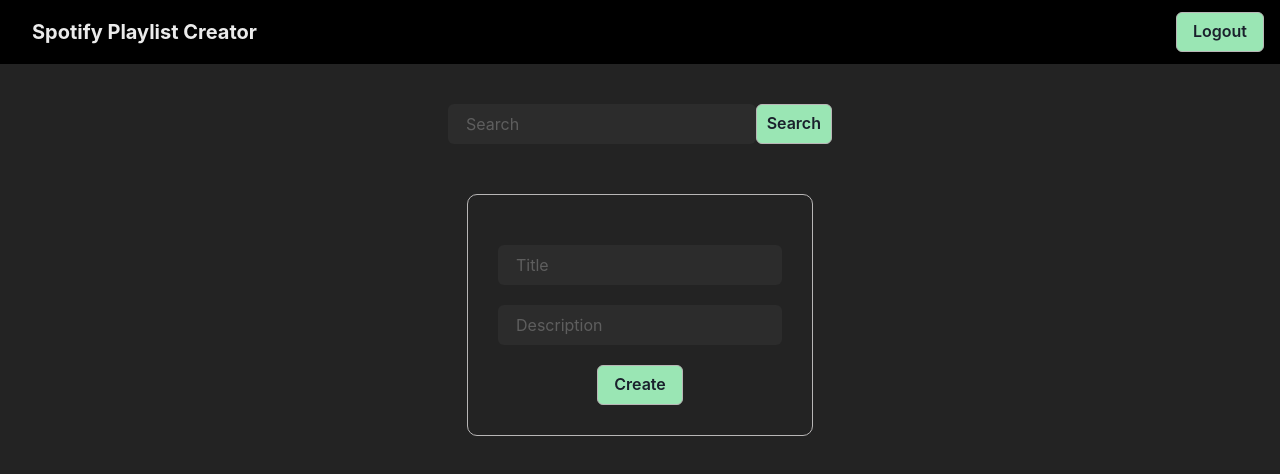
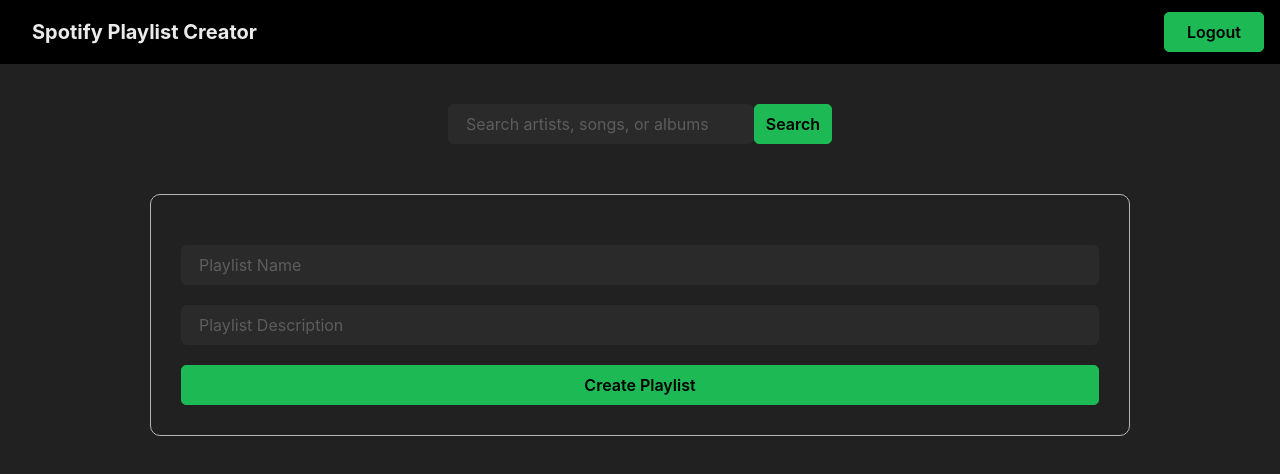
Before and after one commit to rooneyaan10/my-app, a React (Create React App) app: page /create-playlist in a window 1280 px wide. Shown: the top 474 px of the page. Built offline with nearby package versions, Linux system fonts and the light colour scheme; no server answers.

Commit message:
more spotify-like

```diff
--- a/src/components/Form/index.tsx
+++ b/src/components/Form/index.tsx
@@ -1,7 +1,7 @@
 import { useEffect, useState } from "react";
 import { useSelector } from "react-redux";
 import { retrieveUserId, createPlaylist, pushSongs } from "../../api/axios";
-import { InputGroup, Input, Button, Center, Box } from "@chakra-ui/react";
+import { InputGroup, Input, Center, Box } from "@chakra-ui/react";
 
 interface selectedInterface {
   uri: string;
@@ -72,7 +72,7 @@
   return (
     <>
       <Center>
-        <Box w="auto">
+        <Box w="full">
           <form onSubmit={handleSubmit}>
             <div className="form-container">
               <div className="playlist-box">
@@ -82,7 +82,7 @@
                     <Input
                       type="text"
                       className="form-title-input"
-                      placeholder="Title"
+                      placeholder="Playlist Name"
                       name="title"
                       variant="filled"
                       value={form.title}
@@ -95,7 +95,7 @@
                   <Input
                     type="text"
                     className="form-desc-input"
-                    placeholder="Description"
+                    placeholder="Playlist Description"
                     name="description"
                     variant="filled"
                     value={form.description}
@@ -103,9 +103,19 @@
                   />
                 </div>
                 <div>
-                  <Button size="md" type="submit" colorScheme="green" mt="5">
-                    Create
-                  </Button>
+                  <Box
+                    as="button"
+                    borderColor='#1db954'
+                    fontWeight='semibold'
+                    h='10'
+                    w='100%'
+                    type="submit"
+                    color="black"
+                    bg="#1db954"
+                    mt="5"
+                  >
+                    Create Playlist
+                  </Box>
                 </div>
               </div>
             </div>
--- a/src/components/Navbar/index.tsx
+++ b/src/components/Navbar/index.tsx
@@ -16,14 +16,19 @@
           </Text>
           <Spacer ml="auto" />
           <Flex alignItems="center" pl={3}>
-            <Button
-              colorScheme="green"
+            <Box as='button'
+              borderColor='#1db954'
+              fontWeight='semibold'
+              h='10'
+              type="button"
+              bg='#1db954'
+              color="black"
               onClick={() => {
                 handleLogout();
               }}
             >
               Logout
-            </Button>
+            </Box>
           </Flex>
         </Flex>
       </Box>
--- a/src/components/Search/index.tsx
+++ b/src/components/Search/index.tsx
@@ -1,10 +1,4 @@
-import {
-  Box,
-  Button,
-  Center,
-  InputGroup,
-  Input,
-} from "@chakra-ui/react";
+import { Box, Center, InputGroup, Input } from "@chakra-ui/react";
 
 interface searchInterface {
   setSearchSong: (value: string) => void;
@@ -20,14 +14,23 @@
             <Input
               type="search"
               className="search-input"
-                placeholder="Search"
+              placeholder="Search artists, songs, or albums"
               variant="filled"
               aria-label="Search"
               onChange={(e) => setSearchSong(e.target.value)}
             />
-              <Button size="md" type="button" colorScheme="green" onClick={getSong}>
+            <Box
+              as="button"
+              borderColor="#1db954"
+              fontWeight="semibold"
+              h="10"
+              type="button"
+              bg="#1db954"
+              color="black"
+              onClick={getSong}
+            >
               Search
-              </Button>
+            </Box>
           </InputGroup>
         </Box>
       </Center>
--- a/src/components/Song/index.tsx
+++ b/src/components/Song/index.tsx
@@ -1,4 +1,4 @@
-import { Box, Flex, Image, Button, Text, Spacer } from "@chakra-ui/react";
+import { Box, Flex, Image, Text, Spacer } from "@chakra-ui/react";
 
 interface songInterface {
   uri: string;
@@ -15,13 +15,22 @@
   var minutes = Math.floor(millis / 60000);
   var seconds = Math.floor((millis % 60000) / 1000);
   return minutes + ":" + (seconds < 10 ? "0" : "") + seconds;
-}
+};
 
-const Song = ({ uri, image, title, album, artists, duration, selectState, isSelected }: songInterface) => {
+const Song = ({
+  uri,
+  image,
+  title,
+  album,
+  artists,
+  duration,
+  selectState,
+  isSelected,
+}: songInterface) => {
   return (
     <>
       <Box
-        bgColor="gray.700"
+        bgColor="#535353"
         borderRadius="md"
         p="2"
         mb="2"
@@ -40,25 +49,42 @@
                 data-testid="song-image"
               />
               <Box ml="2">
-                <Text fontSize="lg" fontWeight="bold" textAlign="left" data-testid="song-title">
+                <Text
+                  fontSize="lg"
+                  fontWeight="bold"
+                  textAlign="left"
+                  data-testid="song-title"
+                >
                   {title}
                 </Text>
-                <Text color="gray.400" data-tesstid="song-album" textAlign="left">{album}</Text>
-                <Text color="gray.400" textAlign="left">{artists}</Text>
-                <Text color="gray.400" textAlign="left">{millisToMinutesAndSeconds(duration)}</Text>
+                <Text color="white" data-tesstid="song-album" textAlign="left">
+                  {album}
+                </Text>
+                <Text color="white" textAlign="left">
+                  {artists}
+                </Text>
+                <Text color="white" textAlign="left">
+                  {millisToMinutesAndSeconds(duration)}
+                </Text>
               </Box>
             </Flex>
           </Box>
           <Spacer />
-          <Button
-            colorScheme="green"
+          <Box
+            as="button"
+            borderColor='#1db954'
+            fontWeight='semibold'
+            bg="#1db954"
+            h='10'
+            w='100'
+            color="black"
             onClick={() => {
               selectState(uri);
             }}
             data-testid="song-button"
           >
             {isSelected ? "Deselect" : "Select"}
-          </Button>
+          </Box>
         </Flex>
       </Box>
     </>
--- a/src/pages/PlaylistPage/index.jsx
+++ b/src/pages/PlaylistPage/index.jsx
@@ -43,7 +43,7 @@
       <Search getSong={getSong} setSearchSong={setSearchSong} />
       <Form songUris={selectedSongs} />
       <Box p="5">
-        <SimpleGrid columns={{ lg: 2 }} spacing="4" py="1">
+        <SimpleGrid columns={{ sm: 1, md: 2, lg: 2 }} spacing="4" py="1">
           {combineSongs.map((song) => {
             const { uri, name, artists, album, duration_ms, isSelected } = song;
             return (
--- a/src/theme.jsx
+++ b/src/theme.jsx
@@ -1,6 +1,6 @@
 import { extendTheme } from "@chakra-ui/react";
 import { mode } from "@chakra-ui/theme-tools";
-const dark = "#232323";
+const dark = "#212121";
 const light = "#f0f0f0";
 
 const config = {
```
Lines whose indentation alone changed are shown as unchanged.
